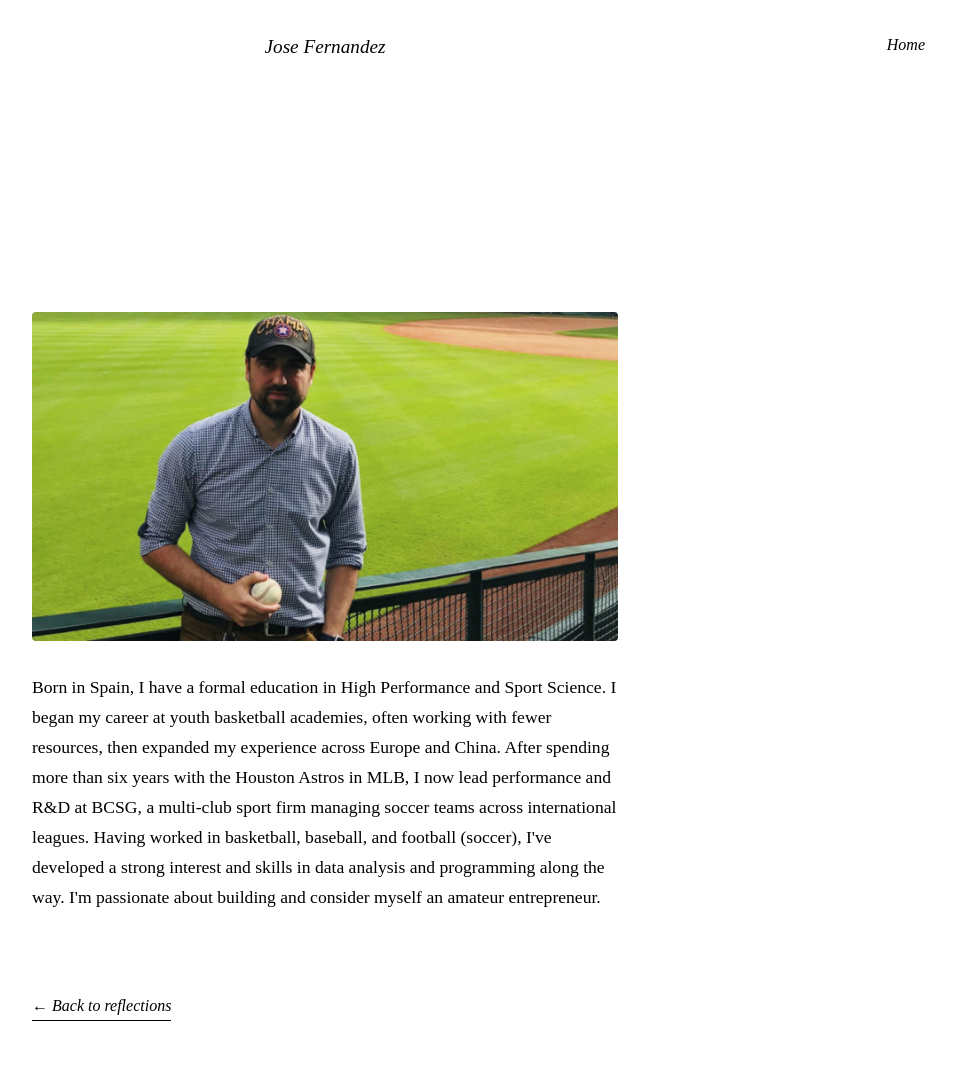
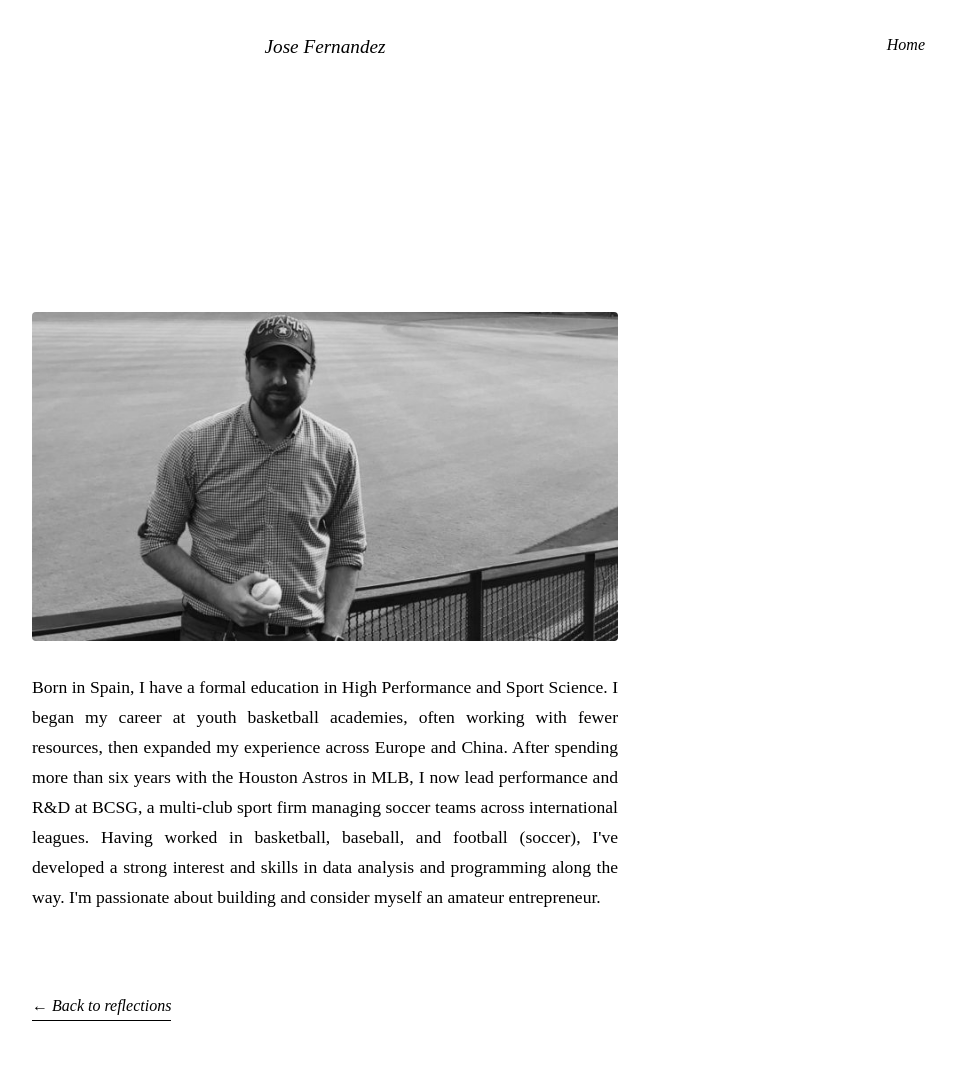
Before and after one commit to josedv82/josedv82.github.io, a Flask app: page /about in a window 1280 px wide. Shown: the top 1076 px of the page, without its empty margins (315-1271 px from the left). Run offline with Flask 3, Linux system fonts and the light colour scheme.

Commit message:
Assistant checkpoint: Updated text alignment and added B&W image filter
Assistant generated file changes:
- templates/about.html: Add text justification and B&W image filter

---

User prompt:

on the about me page, the biography text should be justified. and I'd like the image to be in black and white.

Replit-Commit-Author: Assistant
Replit-Commit-Session-Id: ecff5513-cdb3-4e04-87bd-9ccecc35becc

```diff
--- a/templates/about.html
+++ b/templates/about.html
@@ -20,12 +20,14 @@
             margin: 2rem auto;
             display: block;
             border-radius: 4px;
+            filter: grayscale(100%);
         }
 
         .about-text {
             font-size: 1.1rem;
             line-height: 1.7;
             margin-bottom: 3rem;
+            text-align: justify;
         }
 
         .back-link {
```
